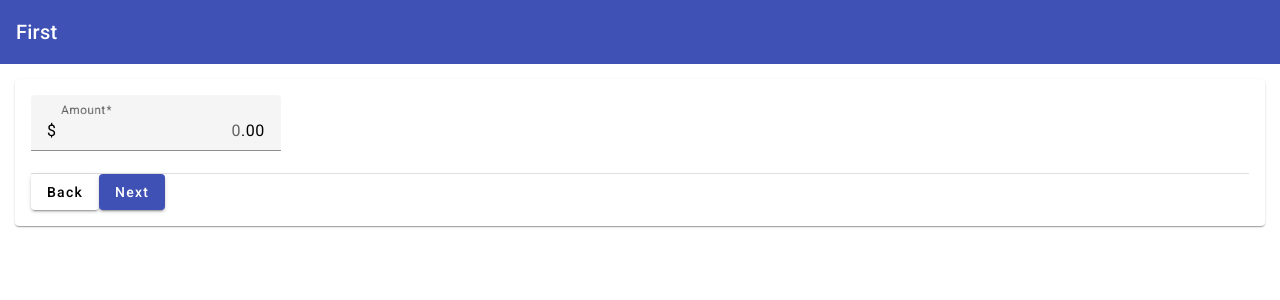
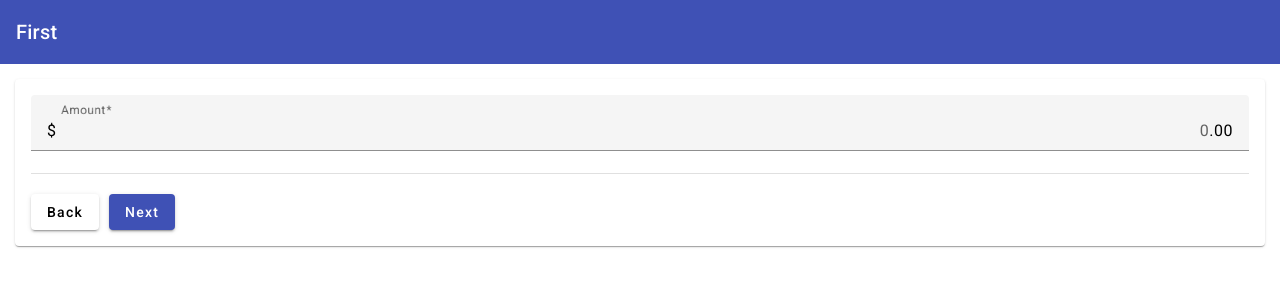
Before and after one commit to remartins/angular-insights, an Angular app: page /#/value-transfer/choice-value in a window 1280 px wide. Shown: the top 300 px of the page. Built offline with nearby package versions, Linux system fonts and the light colour scheme.

Commit message:
add rules scss

```diff
--- a/src/styles.scss
+++ b/src/styles.scss
@@ -1,4 +1,29 @@
 /* You can add global styles to this file, and also import other style files */
 
-html, body { height: 100%; }
-body { margin: 0; font-family: Roboto, "Helvetica Neue", sans-serif; }
+html,
+body {
+  height: 100%;
+}
+
+body {
+  margin: 0;
+  font-family: Roboto, "Helvetica Neue", sans-serif;
+}
+
+a {
+  cursor: pointer;
+}
+
+mat-divider {
+  padding: 10px;
+}
+
+.form {
+  display: flex;
+  flex-direction: column;
+}
+
+.row {
+  display: flex;
+  gap: 10px;
+}
```
